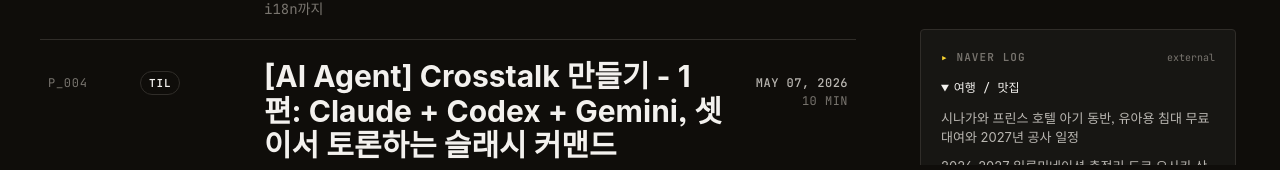
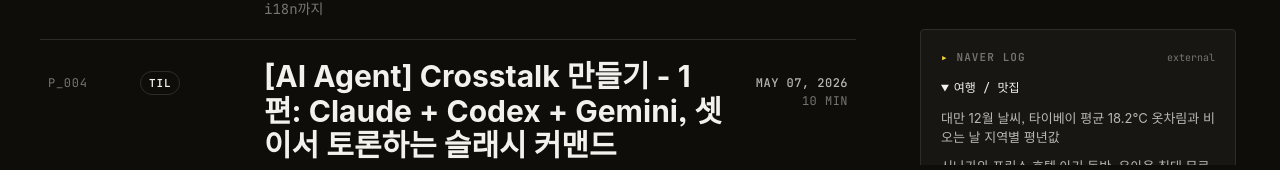
Before and after one commit to dongsik93/dongsik93.github.io, a Jekyll site: the page built from index.html, in a window 1280 px wide and 900 px high, scrolled down 601 px. Shown: the part 711-881 px from the top of the window. Built offline with Jekyll 4.4.1, drawn with Linux system fonts in a browser that asks for light colours; some web fonts are replaced; the list of posts is cut into pages by our own code; some of the changed text lies outside the part shown.

Commit message:
Add Taiwan December weather backlink

```diff
--- a/_includes/blogs.html
+++ b/_includes/blogs.html
@@ -5,6 +5,7 @@
 <details>
   <summary>✈️ 여행 후기</summary>
   <ul class="list-inline">
+    <li><small><a href="https://m.blog.naver.com/econ_view/224484551636" target="_blank" rel="noopener noreferrer">대만 12월 날씨, 타이베이 평균 18.2℃ 옷차림과 비 오는 날 지역별 평년값</a></small></li>
     <li><small><a href="https://m.blog.naver.com/econ_view/224481284747" target="_blank" rel="noopener noreferrer">시나가와 프린스 호텔 아기 동반, 유아용 침대 무료 대여와 2027년 공사 일정</a></small></li>
     <li><small><a href="https://m.blog.naver.com/econ_view/224480404007" target="_blank" rel="noopener noreferrer">2026-2027 일루미네이션 총정리 도쿄 오사카 삿포로 일정, 작년과 달라진 점</a></small></li>
     <li><small><a href="https://m.blog.naver.com/econ_view/224473445304" target="_blank" rel="noopener noreferrer">타오바오 사라진 3자배송 제준(지에준, 捷骏)을 찾아 가입부터 배송까지</a></small></li>
```
